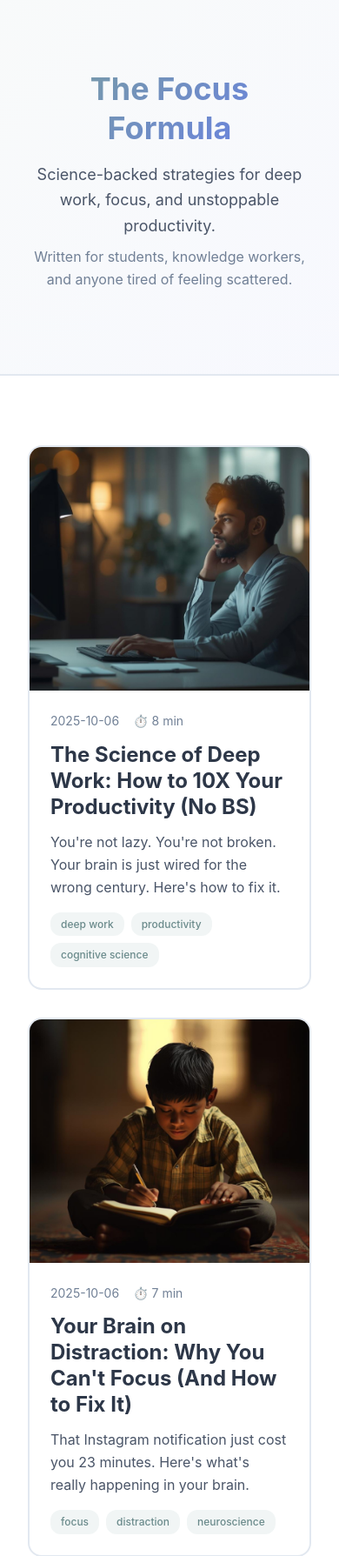
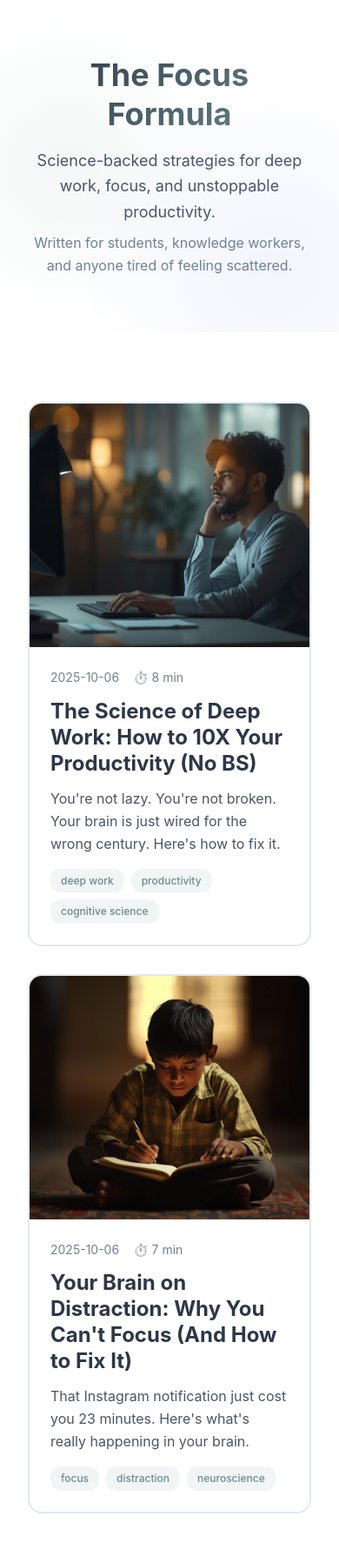
Before and after one commit to ds-souvik/Agentic-AI-Voyage, a Flask app: page /blog in a window 390 px wide; the page is wider, and only the part inside the window is pictured. Shown: the part 137-1926 px from the top of that part at 87% size. Run offline with Flask 3, Linux system fonts and the light colour scheme.

Commit message:
fix: blog theme consistency and scroll issues
ISSUE #1 - Content Scrolling Behind Image:
ROOT CAUSE:
- Hero image and content wrapper had no proper z-index stacking
- Content wrapper lacked explicit background, causing visual overlap
- Hero image had no padding, causing edge scroll issues

SOLUTION:
- Added z-index: 1 to .post-hero-image
- Added z-index: 2 and background to .post-content-wrapper
- Added padding to hero image container for proper spacing
- Content now scrolls cleanly without overlap

ISSUE #2 - Theme Inconsistency:
ROOT CAUSE:
- Blog hero used different styling than homepage hero
- Lacked homepage's background pattern and subtle gradients
- Different color scheme and layout approach
- Felt disconnected from brand identity

SOLUTION:
- Matched homepage's subtle radial gradient background pattern
- Used same text gradient effect (dark → primary color)
- Added proper z-index stacking for layered backgrounds
- Consistent max-width, padding, and spacing with homepage
- Added relative positioning for proper element flow

TECHNICAL IMPROVEMENTS:
1. Proper CSS stacking context with z-index
2. Consistent background patterns across pages
3. Matching typography scale (clamp for responsive sizing)
4. Unified color palette application
5. Proper spacing and containment

RESULT:
✅ Blog content scrolls smoothly without overlapping
✅ Blog pages match homepage theme perfectly
✅ Consistent brand experience across all pages
✅ Professional, cohesive design system

```diff
--- a/02_FocusedRoom_website/app/static/css/main.css
+++ b/02_FocusedRoom_website/app/static/css/main.css
@@ -2663,20 +2663,47 @@
    BLOG SYSTEM - WORLD-CLASS DESIGN
    ============================================ */
 
-/* Blog Hero */
+/* Blog Hero - Matches Homepage Theme */
 .blog-hero {
-  padding: var(--space-20) var(--space-4);
-  background: linear-gradient(135deg, rgba(122, 158, 159, 0.05) 0%, rgba(102, 126, 234, 0.05) 100%);
+  padding: var(--space-16) var(--space-4);
+  background: var(--bg);
+  position: relative;
+  overflow: hidden;
+}
+
+/* Match homepage background pattern */
+.blog-hero::before {
+  content: '';
+  position: absolute;
+  top: 0;
+  left: 0;
+  right: 0;
+  bottom: 0;
+  background:
+    radial-gradient(circle at 20% 50%, rgba(122, 158, 159, 0.08) 0%, transparent 50%),
+    radial-gradient(circle at 80% 80%, rgba(102, 126, 234, 0.08) 0%, transparent 50%);
+  pointer-events: none;
+  z-index: 0;
+}
+
+.blog-hero .container {
+  position: relative;
+  z-index: 1;
+  max-width: 1280px;
+  margin: 0 auto;
   text-align: center;
-  border-bottom: 2px solid var(--color-border);
 }
 
 .blog-hero-title {
-  font-size: var(--text-5xl);
+  font-size: clamp(2.5rem, 5vw, 4rem);
   font-weight: 700;
-  color: var(--color-text-900);
   margin-bottom: var(--space-4);
-  background: linear-gradient(135deg, var(--color-primary-500) 0%, var(--color-cta-accent) 100%);
+  line-height: var(--leading-tight);
+}
+
+/* Match homepage gradient text effect */
+.blog-hero-title {
+  background: linear-gradient(135deg, var(--color-text-900) 0%, var(--color-primary-600) 100%);
   -webkit-background-clip: text;
   -webkit-text-fill-color: transparent;
   background-clip: text;
@@ -2687,16 +2714,23 @@
   color: var(--color-text-700);
   margin-bottom: var(--space-2);
   line-height: var(--leading-relaxed);
+  max-width: 700px;
+  margin-left: auto;
+  margin-right: auto;
 }
 
 .blog-hero-tagline {
   font-size: var(--text-base);
   color: var(--color-muted);
-}
-
-/* Blog Grid */
+  max-width: 600px;
+  margin: 0 auto;
+}
+
+/* Blog Grid - Consistent with Homepage */
 .blog-grid-section {
   padding: var(--space-20) var(--space-4);
+  background: var(--bg);
+  position: relative;
 }
 
 .blog-grid {
@@ -2923,20 +2957,27 @@
 .post-hero-image {
   max-width: 1200px;
   margin: var(--space-8) auto 0;
+  padding: 0 var(--space-4);
   border-radius: 16px;
   overflow: hidden;
   box-shadow: 0 20px 60px rgba(15, 23, 36, 0.15);
+  position: relative;
+  z-index: 1;
 }
 
 .post-hero-image img {
   width: 100%;
   height: auto;
   display: block;
+  border-radius: 12px;
 }
 
 /* Post Content */
 .post-content-wrapper {
   padding: var(--space-16) var(--space-4);
+  position: relative;
+  z-index: 2;
+  background: var(--bg);
 }
 
 .post-content {
```
